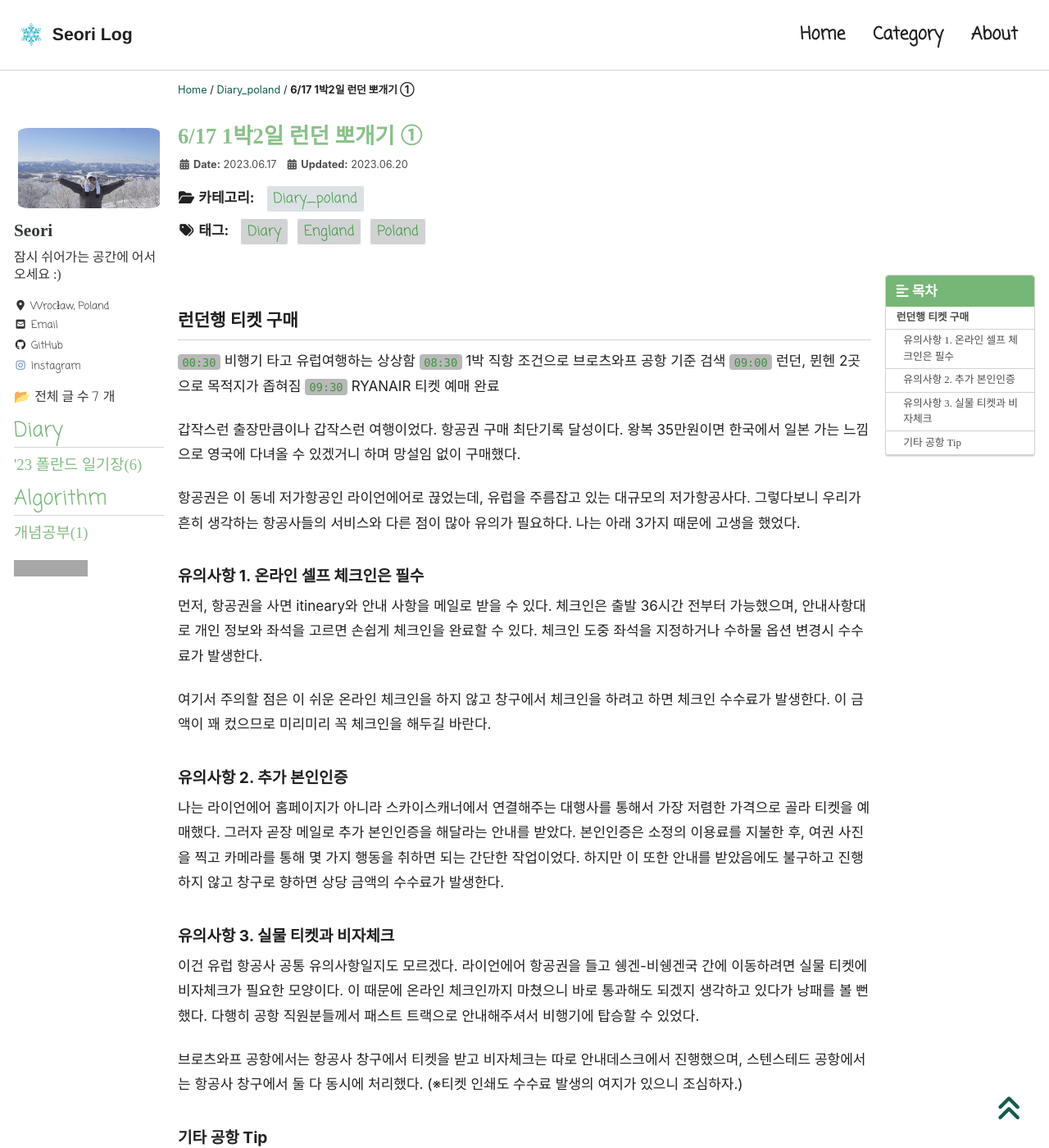
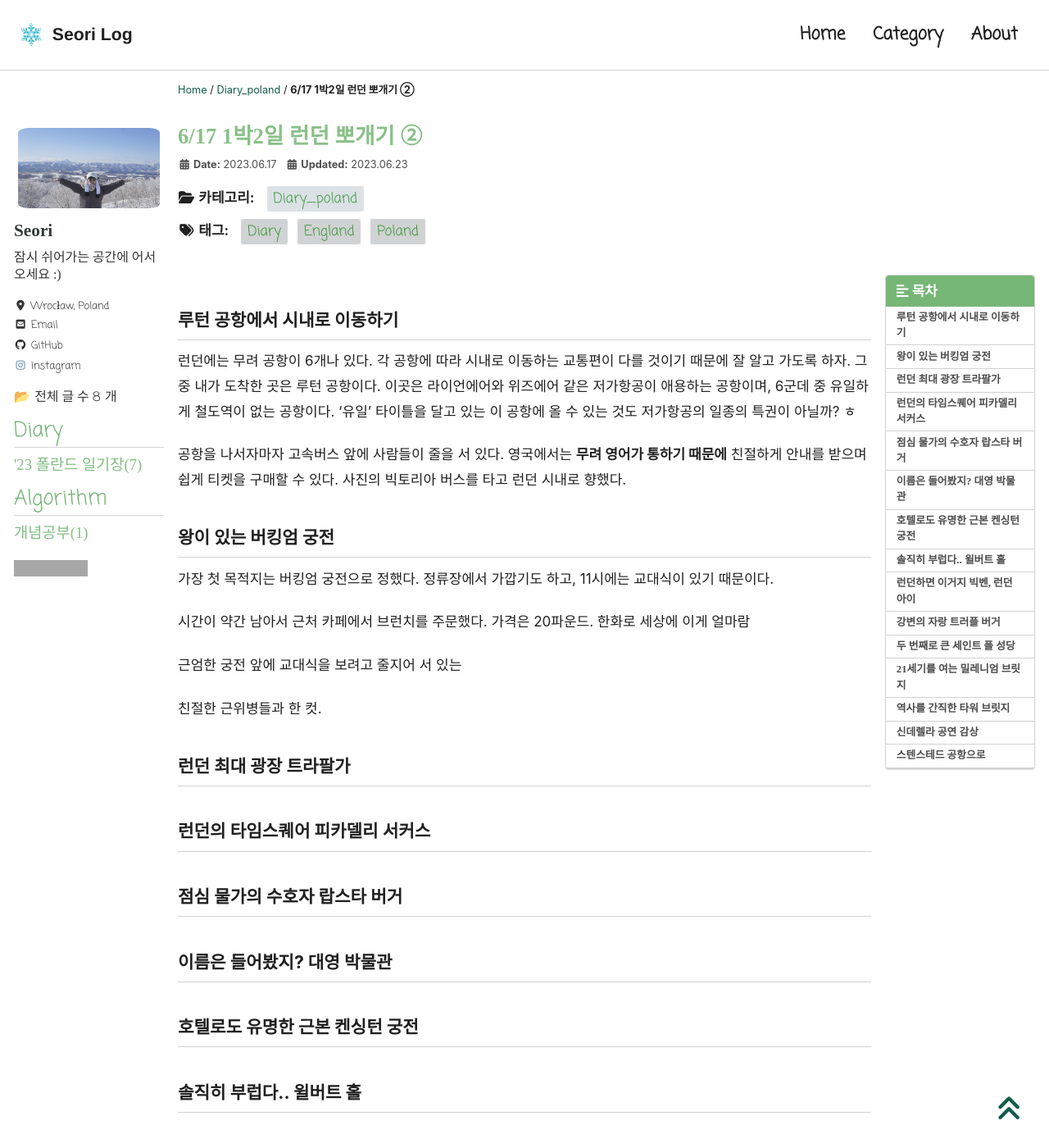
Before and after one commit to Seori15/Seori15.github.io, a Jekyll site: the page built from _posts/Diary/Poland/2023-06-17-1박2일 런던 기행②.md, in a window 1280 px wide and 1400 px high. Shown: the whole window at 82% size. Built offline with Jekyll 4.4.1, drawn with Linux system fonts in a browser that asks for light colours; cached includes are drawn as plain includes; nearby versions of some CDN libraries; some web fonts are replaced; comment, search, counter and statistics services are not loaded; some of the changed text lies outside the part shown; grey boxes are pictures that could not be loaded.

Commit message:
폴란드 일기 17일차 런던 기행 2편 작성중

```diff
--- a/_posts/Diary/Poland/2023-06-17-1박2일 런던 기행.md
+++ b/_posts/Diary/Poland/2023-06-17-1박2일 런던 기행①.md
@@ -17,8 +17,11 @@ last_modified_at: 2023-06-20
 ## 런던행 티켓 구매
 
 `00:30` 비행기 타고 유럽여행하는 상상함
+
 `08:30` 1박 직항 조건으로 브로츠와프 공항 기준 검색
+
 `09:00` 런던, 뮌헨 2곳으로 목적지가 좁혀짐
+
 `09:30` RYANAIR 티켓 예매 완료
 
 갑작스런 출장만큼이나 갑작스런 여행이었다. 항공권 구매 최단기록 달성이다. 왕복 35만원이면 한국에서 일본 가는 느낌으로 영국에 다녀올 수 있겠거니 하며 망설임 없이 구매했다.
--- /dev/null
+++ b/_posts/Diary/Poland/2023-06-17-1박2일 런던 기행②.md
@@ -0,0 +1,61 @@
+---
+title: "6/17 1박2일 런던 뽀개기 ②"
+excerpt: "폴란드 17일차"
+
+categories:
+  - Diary_poland
+tags:
+  - [Poland, Diary, England]
+
+toc: true
+toc_sticky: true
+
+date: 2023-06-17
+last_modified_at: 2023-06-23
+---
+
+## 루턴 공항에서 시내로 이동하기
+
+런던에는 무려 공항이 6개나 있다. 각 공항에 따라 시내로 이동하는 교통편이 다를 것이기 때문에 잘 알고 가도록 하자. 그 중 내가 도착한 곳은 루턴 공항이다. 이곳은 라이언에어와 위즈에어 같은 저가항공이 애용하는 공항이며, 6군데 중 유일하게 철도역이 없는 공항이다. '유일' 타이틀을 달고 있는 이 공항에 올 수 있는 것도 저가항공의 일종의 특권이 아닐까? ㅎ
+
+공항을 나서자마자 고속버스 앞에 사람들이 줄을 서 있다. 영국에서는 **무려 영어가 통하기 때문에** 친절하게 안내를 받으며 쉽게 티켓을 구매할 수 있다. 사진의 빅토리아 버스를 타고 런던 시내로 향했다.
+
+## 왕이 있는 버킹엄 궁전
+
+가장 첫 목적지는 버킹엄 궁전으로 정했다. 정류장에서 가깝기도 하고, 11시에는 교대식이 있기 때문이다.
+
+시간이 약간 남아서 근처 카페에서 브런치를 주문했다. 가격은 20파운드. 한화로 세상에 이게 얼마람
+
+근엄한 궁전 앞에 교대식을 보려고 줄지어 서 있는
+
+친절한 근위병들과 한 컷.
+
+## 런던 최대 광장 트라팔가
+
+## 런던의 타임스퀘어 피카델리 서커스
+
+## 점심 물가의 수호자 랍스타 버거
+
+## 이름은 들어봤지? 대영 박물관
+
+## 호텔로도 유명한 근본 켄싱턴 궁전
+
+## 솔직히 부럽다.. 윌버트 홀
+
+## 런던하면 이거지 빅벤, 런던 아이
+
+## 강변의 자랑 트러플 버거
+
+## 두 번째로 큰 세인트 폴 성당
+
+## 21세기를 여는 밀레니엄 브릿지
+
+## 역사를 간직한 타워 브릿지
+
+## 신데렐라 공연 감상
+
+## 스텐스테드 공항으로
+
+<!-- <p align="center">
+<img src="https://drive.google.com/uc?id=17Zy402H2JCDxJSQNGYdD3usmiGj_BG1C" width="45%">
+</p> -->
```
